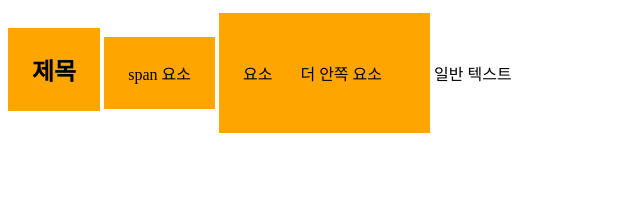
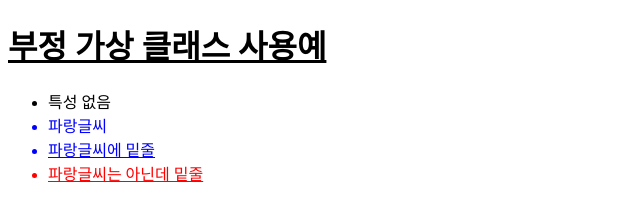
Before and after one commit to gatsjy/my-website, a plain HTML site: page CSS1.html in a window 1280 px wide. Shown: the whole page, without its empty margins (0-640 px from the left). Drawn offline with Linux system fonts and the light colour scheme.

Commit message:
2021-03-17, 한주안, psudo(가상)클래스

```diff
--- a/CSS1.html
+++ b/CSS1.html
@@ -8,14 +8,12 @@
     <link rel="stylesheet" type="text/css" href="style.css"/>
 </head>
 <body>
-    <section>
-        <h1>제목</h1>
-        <span>span 요소</span>
-        <div>
-          요소
-          <div>더 안쪽 요소</div>
-        </div>
-        일반 텍스트
-    </section>
+    <h1 class="underline">부정 가상 클래스 사용예</h1>
+    <ul>
+      <li>특성 없음</li>
+      <li class="blue">파랑글씨</li>
+      <li class="blue underline">파랑글씨에 밑줄</li>
+      <li class="underline">파랑글씨는 아닌데 밑줄</li>
+    </ul>
 </body>
 </html>
--- a/style.css
+++ b/style.css
@@ -1,7 +1,6 @@
-div { background-color: white; }
+.blue { color : blue;}
+.underline {text-decoration: underline;}
 
-section * {
-    display: inline-block;
-    background-color: orange;
-    padding: 24px;
-}
+/*아래 부터*/
+.underline:not(.blue) { color: red;}
+.underline:not(.blue):not(li) {color:inherit}
```
